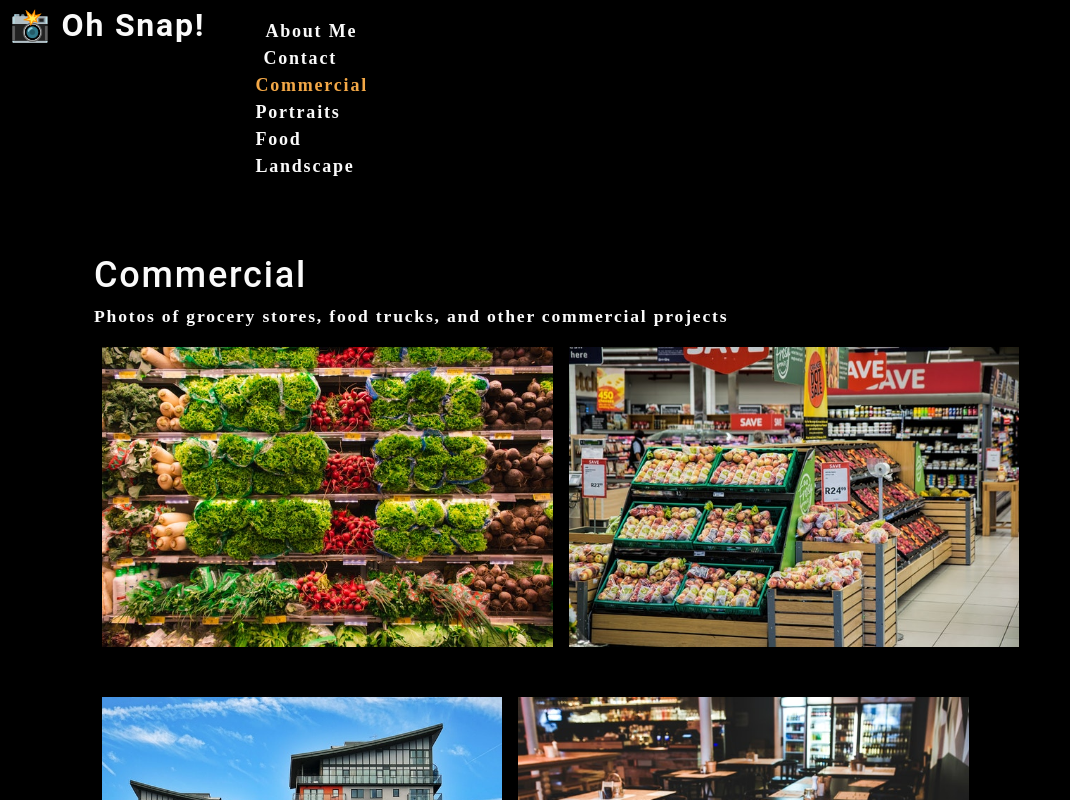
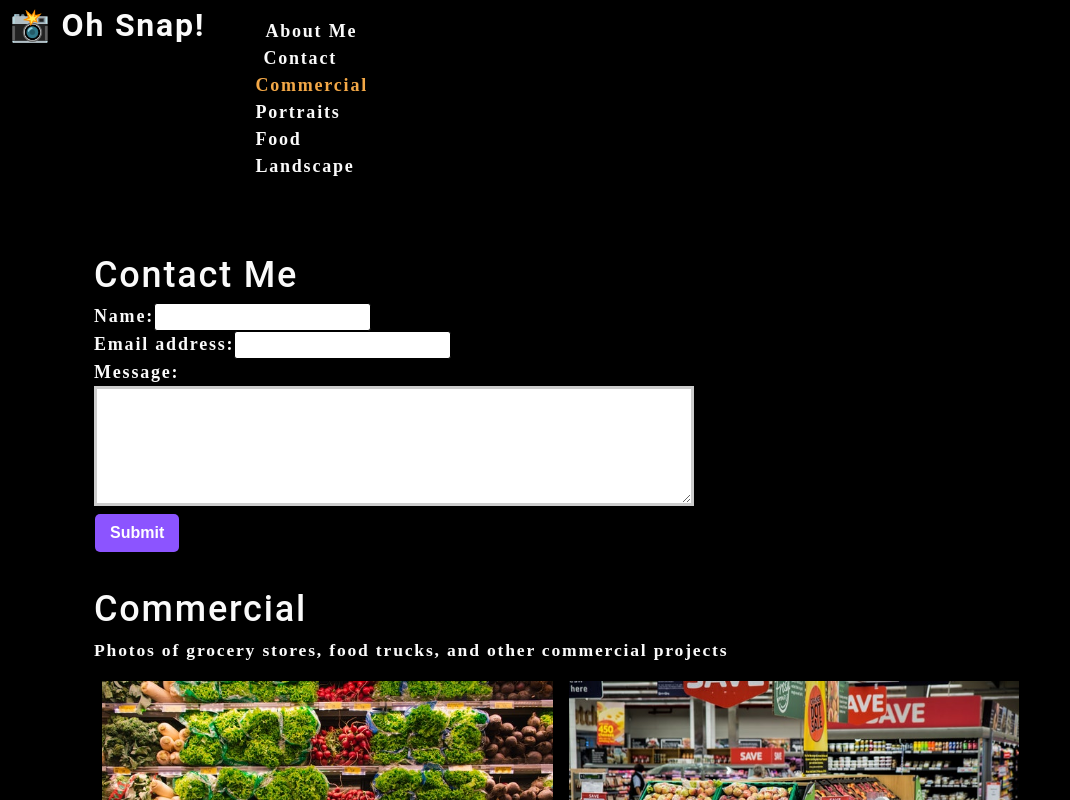
Before and after one commit to allibrodine/PhotoPort, a React (Create React App) app: page / in a window 1280 px wide. Shown: the top 800 px of the page, without its empty margins (0-1070 px from the left). Built offline with nearby package versions, Linux system fonts and the light colour scheme.

Commit message:
add controlled component to form

```diff
--- a/src/App.js
+++ b/src/App.js
@@ -2,6 +2,7 @@
 import Nav from './components/Nav';
 import About from './components/About';
 import Gallery from './components/Gallery';
+import ContactForm from './components/Contact';
 
 function App() {
   //categories array lifted to App componenet to be used as props
@@ -28,6 +29,7 @@
       </Nav>
       <main>
         <div>
+          <ContactForm></ContactForm>
           <Gallery currentCategory={currentCategory}></Gallery>
           <About></About>
         </div>
--- a/src/components/Contact/index.js
+++ b/src/components/Contact/index.js
@@ -1,21 +1,38 @@
-import React from 'react';
+import React, { useState } from 'react';
 
 function ContactForm() {
+    //Hook to manage form data...clear the forms by setting initial state to empty strings
+    const [formState, setFormState] = useState({ name: '', email: '', message: '' });
+
+    //destructure the formState object into its named properties
+    const { name, email, message } = formState;
+
+    //sync internal state of the component formState with the user input from the DOM
+    function handleChange(e) {
+        setFormState({ ...formState, [e.target.name]: e.target.value })
+    }
+    //console.log(formState);
+
+    function handleSubmit(e) {
+        e.preventDefault();
+        console.log(formState);
+    }
+
     return(
         <section>
             <h1>Contact Me</h1>
-            <form id="contact-form">
+            <form id="contact-form" onSubmit= { handleSubmit }>
                 <div>
                     <label htmlFor="name">Name:</label>
-                    <input type="text" name="name" />
+                    <input type="text" name="name" defaultValue={ name } onChange={ handleChange } />
                 </div>
                 <div>
                     <label htmlFor="email">Email address:</label>
-                    <input type="email" name="email" />
+                    <input type="email" name="email" defaultValue={ email } onChange={ handleChange } />
                 </div>
                 <div>
                     <label htmlFor="message">Message:</label>
-                    <textarea name="message" rows="5" />
+                    <textarea name="message" rows="5" defaultValue={ message } onChange={ handleChange } />
                 </div>
                 <button type="submit">Submit</button>
             </form>
```
